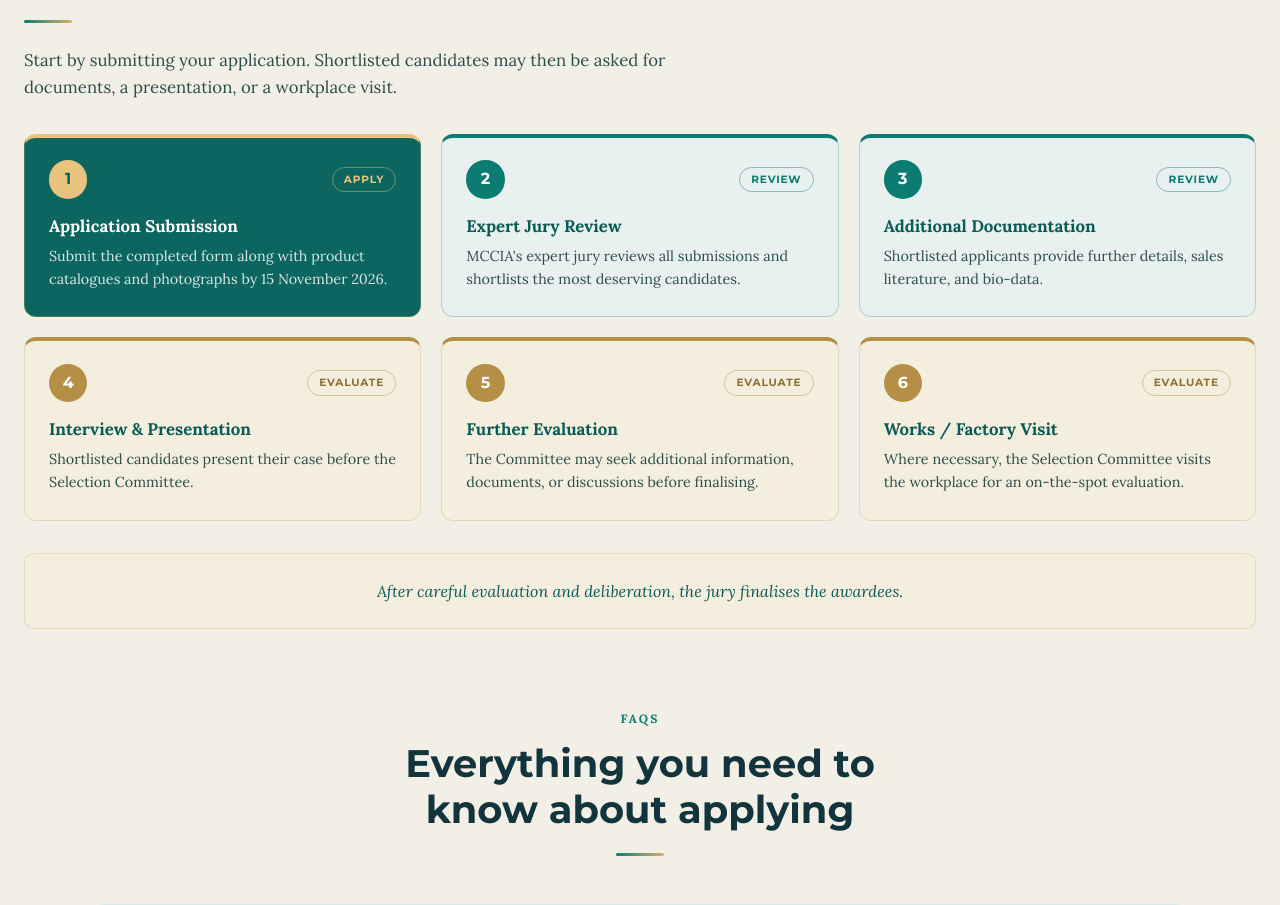
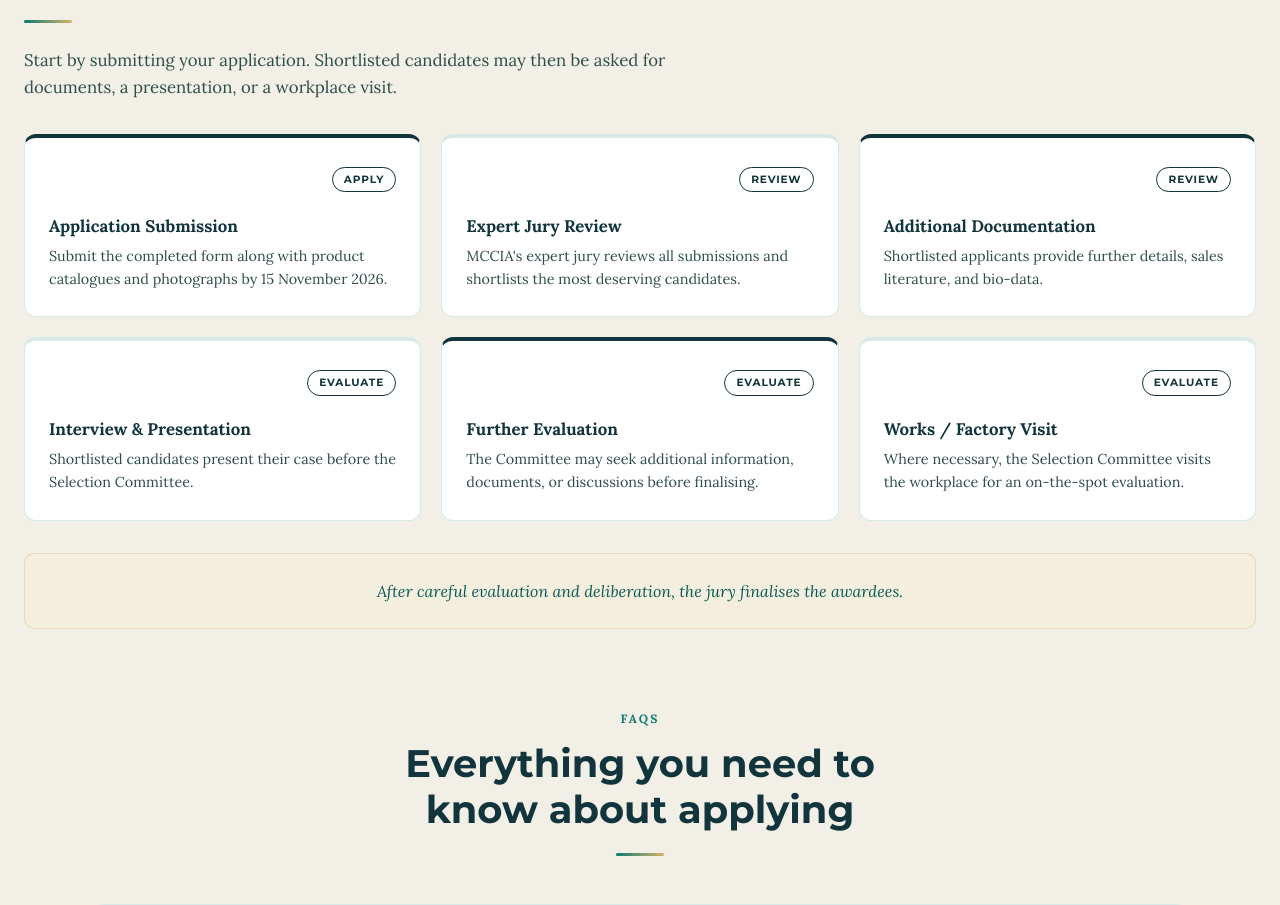
Before and after one commit to mcciaexplore-netizen/MCCIA-Awards-Page, a React (Vite) app in the folder frontend/: page / in a window 1280 px wide. Shown: the part 2720-3625 px from the top of the page. Built offline with nearby package versions, Linux system fonts and the light colour scheme.

Commit message:
feat: add premium design system and stylesheet for MCCIA awards application

```diff
--- a/frontend/src/App.css
+++ b/frontend/src/App.css
@@ -2750,3 +2750,39 @@ input:focus, select:focus, textarea:focus { outline: none; border-color: var(--b
   content-visibility: auto;
   contain-intrinsic-size: 300px 400px;
 }
+
+/* Unified & Clean Theme for Process Cards */
+.process-list > .reveal .process-item {
+  background: #ffffff !important;
+  color: var(--text-1) !important;
+  border-top: 4px solid var(--gold-primary) !important;
+  border: 1px solid var(--border) !important;
+  border-top-width: 4px !important;
+}
+.process-list > .reveal:nth-child(odd) .process-item {
+  border-top-color: var(--green-primary) !important;
+}
+.process-list > .reveal .process-num {
+  color: #fff !important;
+  background: var(--gold-primary) !important;
+}
+.process-list > .reveal:nth-child(odd) .process-num {
+  background: var(--green-primary) !important;
+}
+.process-list > .reveal .process-phase {
+  color: var(--gold-primary) !important;
+  border-color: var(--gold-primary) !important;
+  background: color-mix(in srgb, var(--gold-primary) 10%, transparent) !important;
+}
+.process-list > .reveal:nth-child(odd) .process-phase {
+  color: var(--green-primary) !important;
+  border-color: var(--green-primary) !important;
+  background: color-mix(in srgb, var(--green-primary) 10%, transparent) !important;
+}
+.process-list > .reveal .process-body h3,
+.process-list > .reveal .process-body p {
+  color: var(--text-1) !important;
+}
+.process-list > .reveal .process-body p {
+  color: var(--text-2) !important;
+}
```
